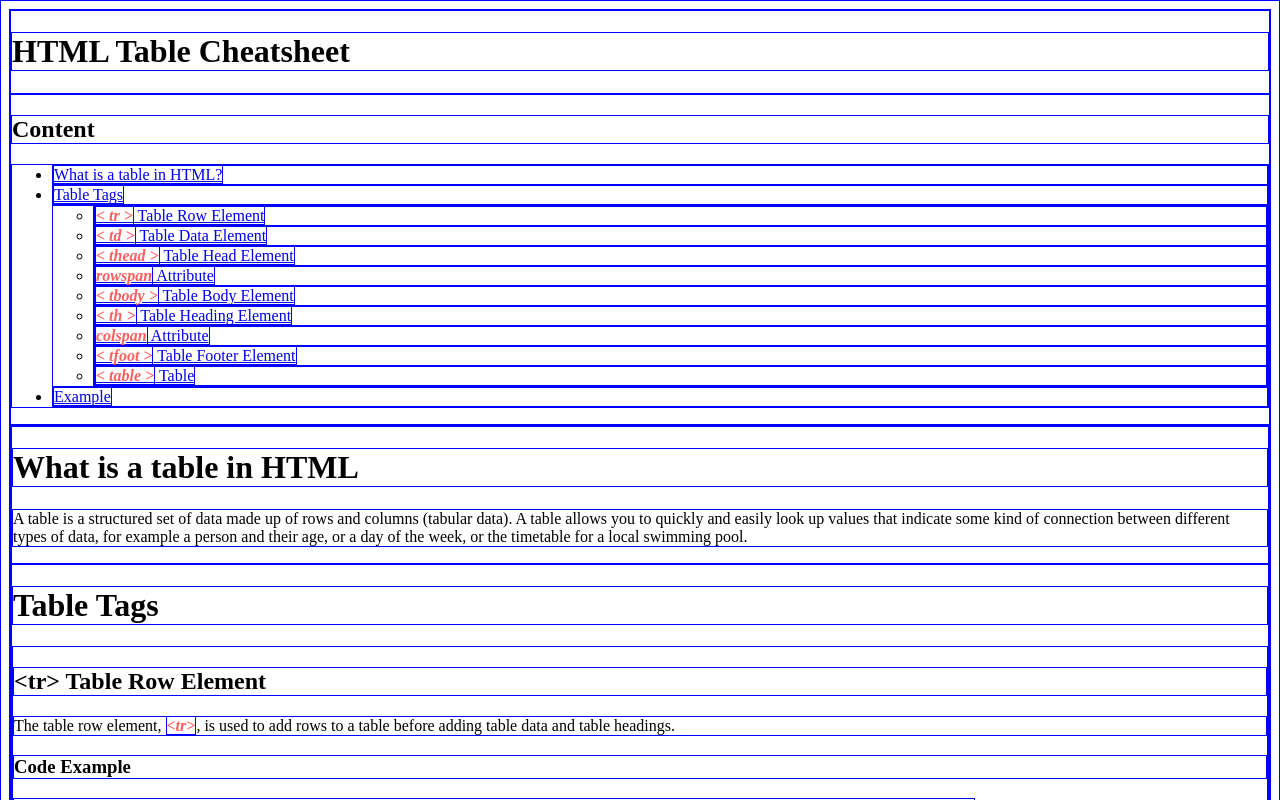
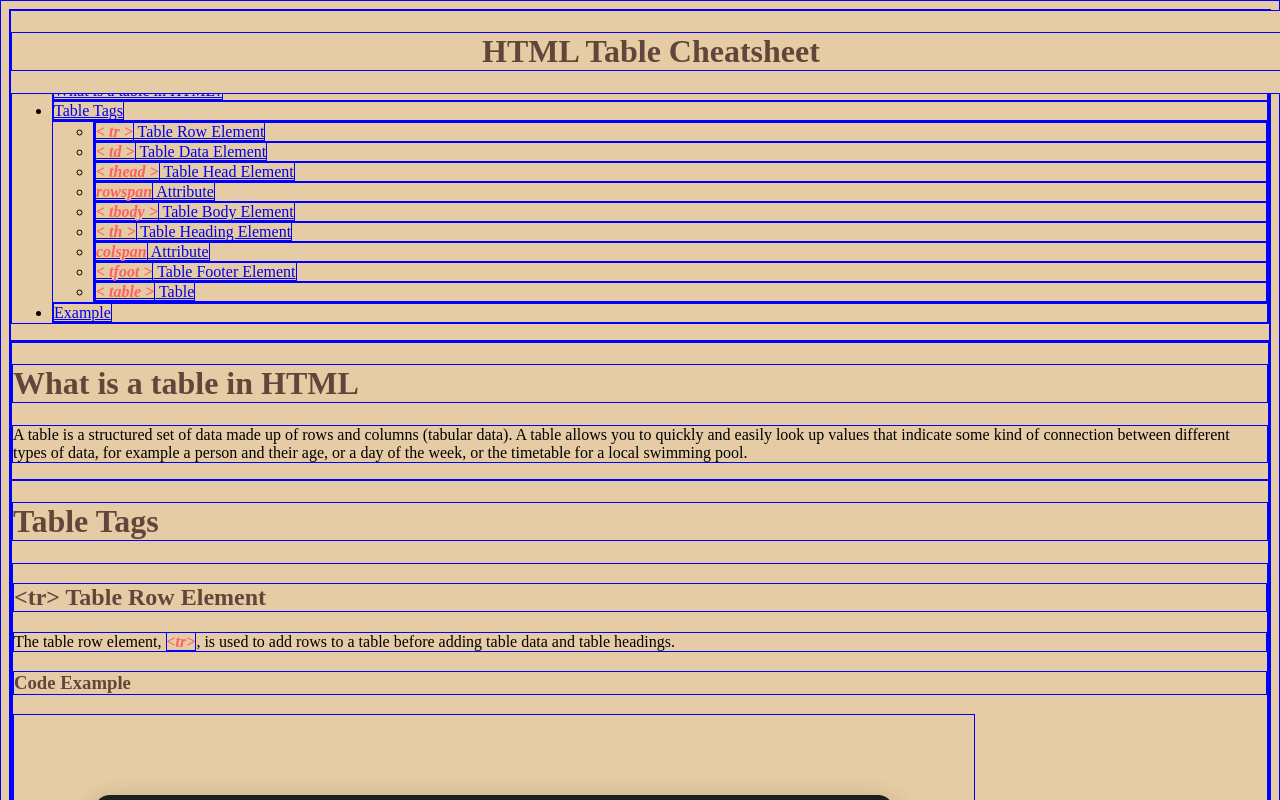
Before and after one commit to Droich/VS-CODE-Projects, a plain HTML site: page html-css-cheatsheet-starting/index.html in a window 1280 px wide. Shown: the top 800 px of the page. Drawn offline with Linux system fonts and the light colour scheme.

Commit message:
trying to be stylish

```diff
--- a/html-css-cheatsheet-starting/resources/css/styles.css
+++ b/html-css-cheatsheet-starting/resources/css/styles.css
@@ -1,5 +1,6 @@
 *{
     border: 1px solid blue;
+    background-color: #E6CCA4;
 }
 
 .syntax{
@@ -8,6 +9,20 @@
     color: #FF5F5F;
 }
 
+header{
+    position: fixed;
+    width: 100%;
+    height: auto;
+
+}
+
+.title{
+    text-align: center;
+}
+
+h1, h2, h3{
+    color: #62463b;
+}
 
 /*Estilo de la tabla*/
 table {
```
